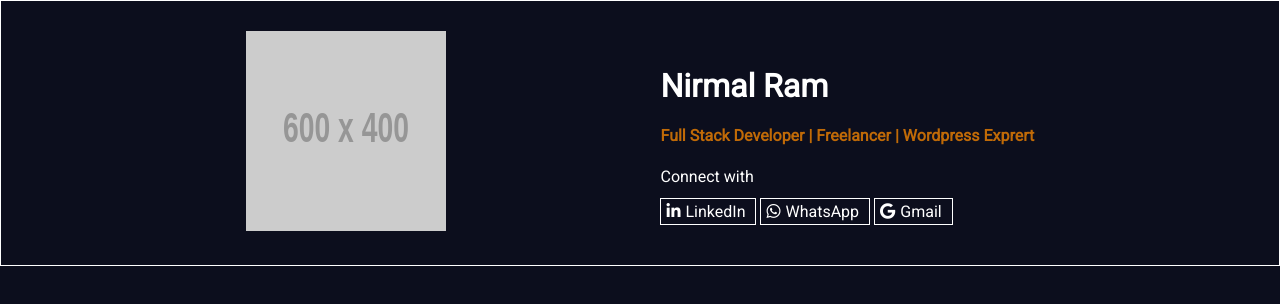
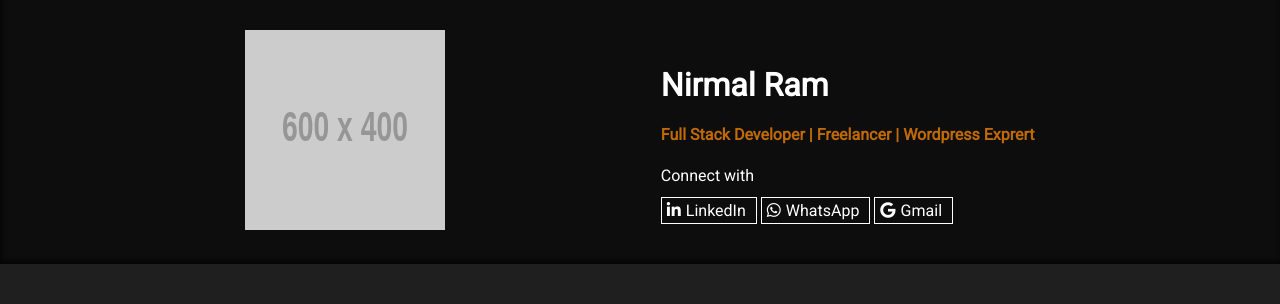
Before and after one commit to Ramnirmal0/Ramnirmal0.github.io, a plain HTML site: page index.html in a window 1280 px wide. Drawn offline with Linux system fonts and the light colour scheme; placeholder pictures from the web are drawn by us.

Commit message:
update:css

```diff
--- a/styles/main.css
+++ b/styles/main.css
@@ -2,24 +2,28 @@
 
 :root{
     --textColor: white;
-    --bgColor: rgb(12, 14, 29);
-    --divColor:rgb(31, 34, 51);
+    --bgColor: rgb(14, 13, 13);
+    --divColor:rgb(31, 31, 31);
     --bioColor : rgb(192, 106, 7);
 }
 body{
     font-family: 'Roboto', sans-serif;
     color:var(--textColor);
-    background:var(--bgColor);
+    background:var(--divColor);
     margin:0;
 }
 
 .dashboard-container{
+    background:var(--bgColor);
     display: flex;
     justify-content: space-evenly;
     align-items: center;
     padding: 30px ;
     flex-wrap: wrap;
-    border:1px solid white;
+    box-shadow: 1px -3px 5px 0px rgba(0,0,0,0.75) inset;
+-webkit-box-shadow: 1px -3px 5px 0px rgba(0,0,0,0.75) inset;
+-moz-box-shadow: 1px -3px 5px 0px rgba(0,0,0,0.75) inset;
+
 
 }
 .social-button{
@@ -41,5 +45,4 @@ body{
 }
 h4{
     color:var(--bioColor);
-
 }
```
